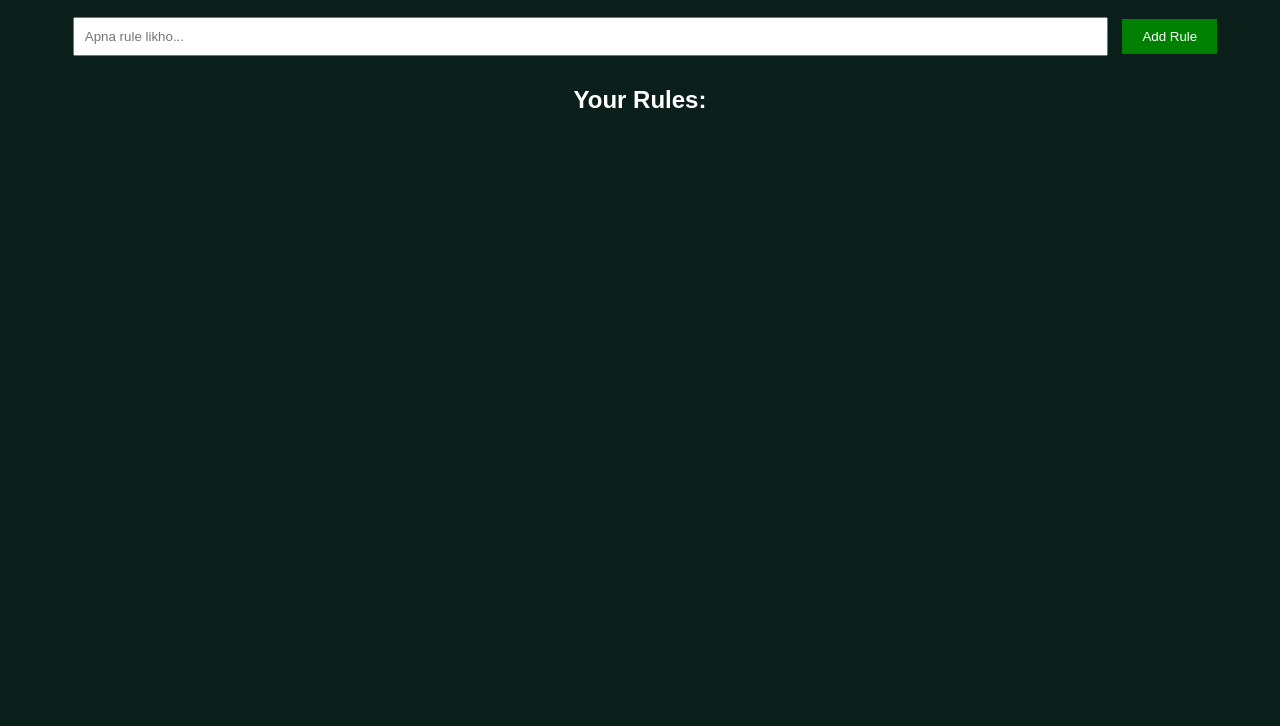
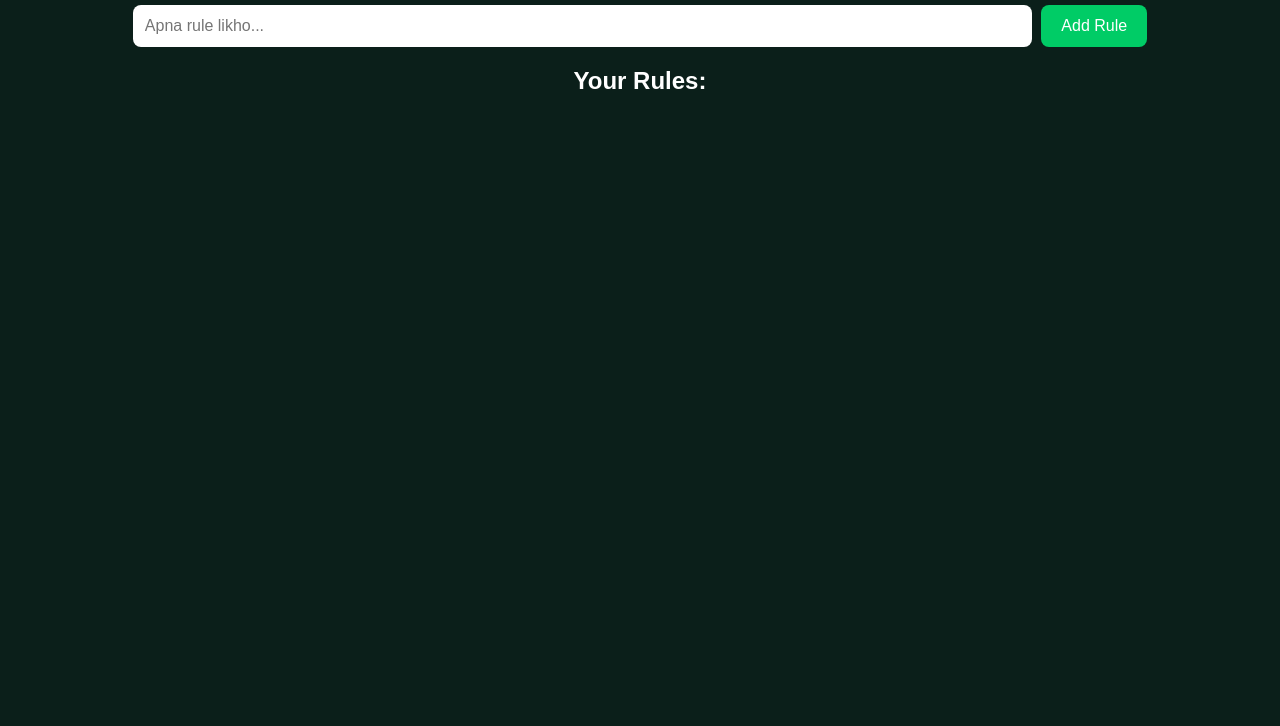
Before and after one commit to nonemullani-alt/dr-trams-app, a website: page www/index.html in a window 1280 px wide. Shown: the part 74-800 px from the top of the page. Drawn offline with Linux system fonts and the light colour scheme.

Commit message:
Refactor CSS styles for improved layout and design
Updated styles for body, input, button, and list elements.

```diff
--- a/www/index.css
+++ b/www/index.css
@@ -1,24 +1,61 @@
-
 body {
+    margin: 0;
+    padding: 0;
+    font-family: Arial, sans-serif;
     background: #0b1f1a;
     color: white;
     text-align: center;
-    font-family: Arial;
+}
+
+/* Title */
+h1 {
+    margin-top: 20px;
+    color: #00ff99;
+}
+
+/* Input Section */
+div {
+    margin: 15px;
 }
 
 input {
-    padding: 10px;
-    width: 80%;
-    margin: 10px;
+    padding: 12px;
+    width: 70%;
+    border: none;
+    border-radius: 8px;
+    outline: none;
+    font-size: 16px;
 }
 
+/* Button */
 button {
-    padding: 10px 20px;
-    background: green;
+    padding: 12px 20px;
+    margin-left: 5px;
+    background: #00cc66;
     color: white;
     border: none;
+    border-radius: 8px;
+    cursor: pointer;
+    font-size: 16px;
 }
 
-p {
+button:hover {
+    background: #00994d;
+}
+
+/* Rule List */
+ul {
+    list-style: none;
+    padding: 0;
     margin-top: 20px;
 }
+
+li {
+    background: #12352b;
+    margin: 10px auto;
+    padding: 12px;
+    width: 80%;
+    border-radius: 10px;
+    text-align: left;
+    font-size: 16px;
+}
```
